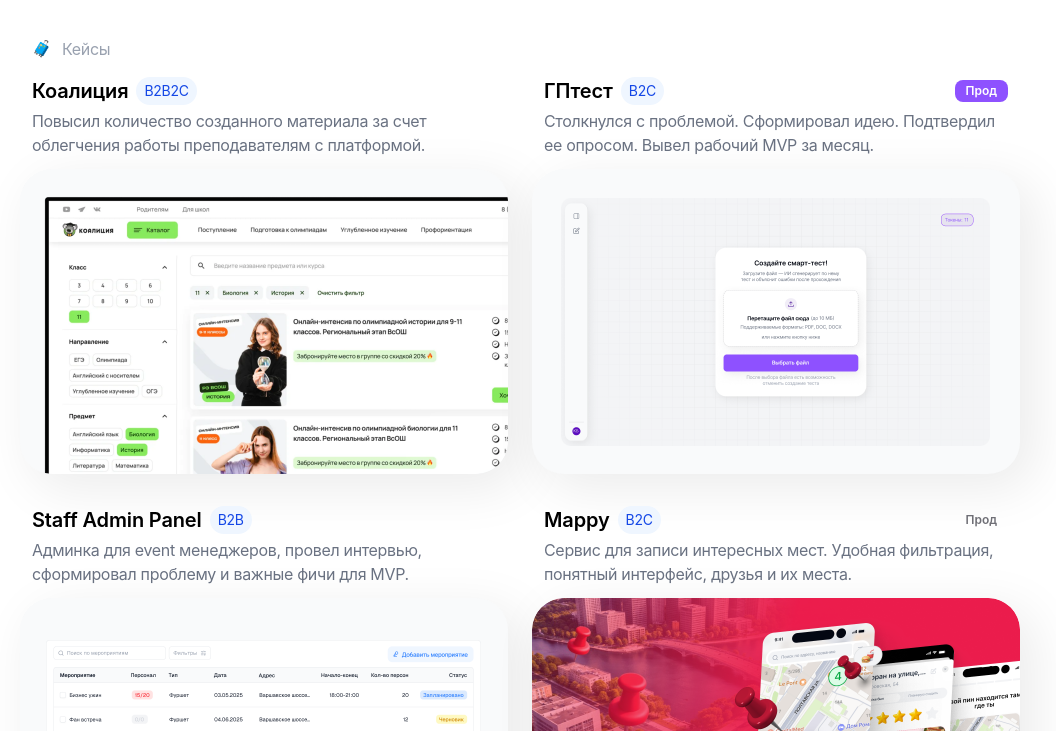
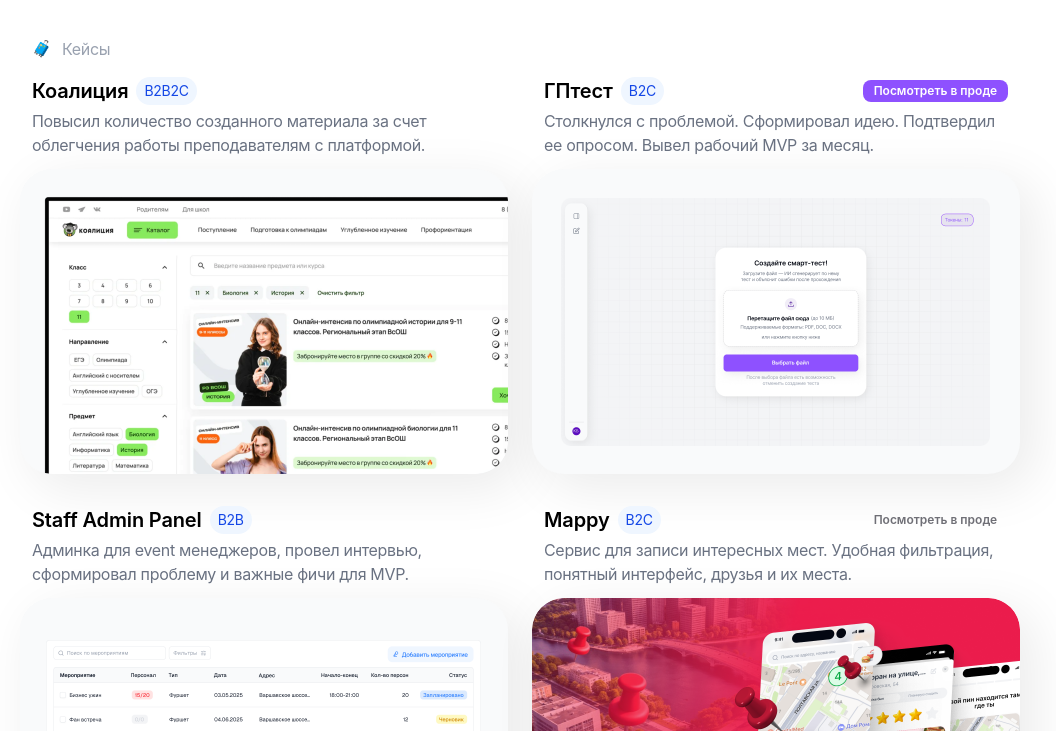
Before and after one commit to DenisErmakov182/denis-ermakov-portfolio, a website: page index.html in a window 1280 px wide. Shown: the part 436-1167 px from the top of the page, without its empty margins (120-1176 px from the left). Drawn offline with Linux system fonts and the light colour scheme.

Commit message:
Rename Prod button to 'Посмотреть в проде' / 'View live'

```diff
--- a/index.html
+++ b/index.html
@@ -126,7 +126,7 @@
               <div class="case-heading">
                 <h3 data-ru="ГПтест" data-en="GPTest">ГПтест</h3>
                 <span class="tag">B2C</span>
-                <a class="case-prod-badge" href="https://dev.gp-test.ru" target="_blank" rel="noopener" data-ru="Прод" data-en="Prod">Прод</a>
+                <a class="case-prod-badge" href="https://dev.gp-test.ru" target="_blank" rel="noopener" data-ru="Посмотреть в проде" data-en="View live">Посмотреть в проде</a>
               </div>
               <p data-ru="Столкнулся с проблемой. Сформировал идею. Подтвердил ее опросом. Вывел рабочий MVP за месяц." data-en="Found a problem. Formed an idea. Validated it with a survey. Shipped a working MVP in a month.">
                 Столкнулся с проблемой. Сформировал идею. Подтвердил ее опросом.
@@ -185,7 +185,7 @@
               <div class="case-heading">
                 <h3>Mappy</h3>
                 <span class="tag">B2C</span>
-                <span class="case-prod-badge case-prod-badge--mock" data-ru="Прод" data-en="Prod">Прод</span>
+                <span class="case-prod-badge case-prod-badge--mock" data-ru="Посмотреть в проде" data-en="View live">Посмотреть в проде</span>
               </div>
               <p data-ru="Сервис для записи интересных мест. Удобная фильтрация, понятный интерфейс, друзья и их места." data-en="A service for saving interesting places. Easy filtering, clean interface, friends and their spots.">
                 Сервис для записи интересных мест. Удобная фильтрация, понятный
```
Also changed, not shown: gptest.html (+1 -1 lines), mappy.html (+1 -1 lines).
